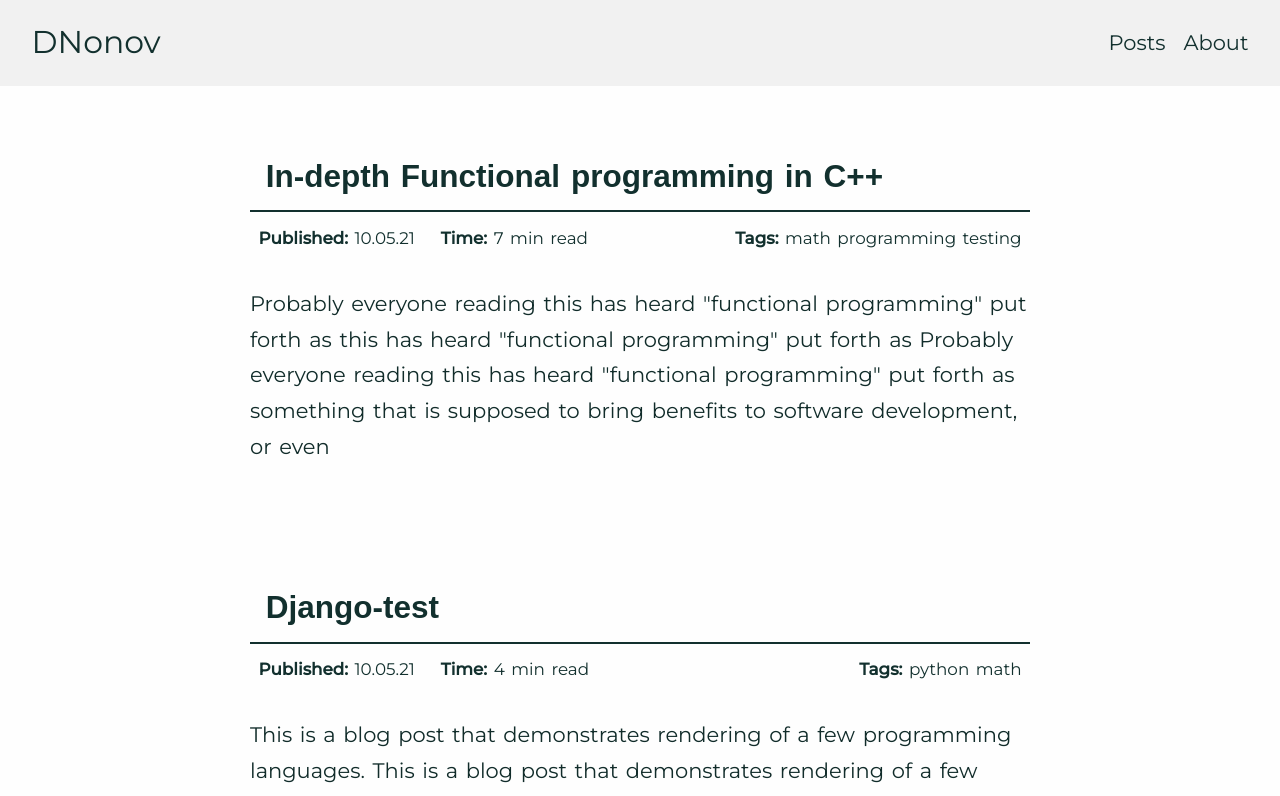
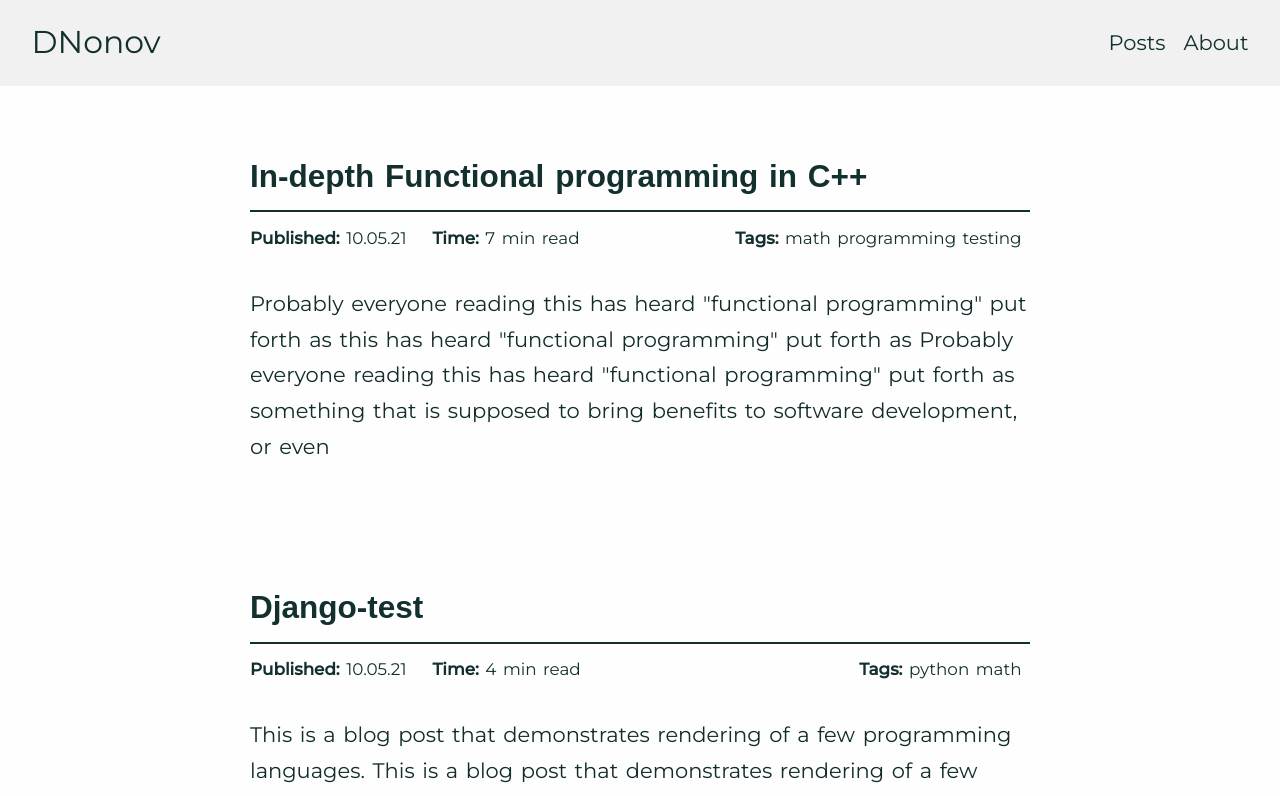
Before and after one commit to DNonov/blog, a Next.js app: page / in a window 1280 px wide. Shown: the top 796 px of the page. Built offline with nearby package versions, Linux system fonts and the light colour scheme; a web font is replaced by a local one.

Commit message:
Change the padding in post title section

```diff
--- a/styles/BlogPostTitleSection.css
+++ b/styles/BlogPostTitleSection.css
@@ -11,14 +11,14 @@
 
 .post-title-section .post-title {
   border-bottom: 2px solid #12302e;
-  padding: 0.5em;
+  padding: 0.5em 0.5em 0.5em 0em;
   margin-bottom: 0em;
 }
 
 .post-metadata {
   display: flex;
   justify-content: space-between;
-  padding: 0.5em;
+  padding: 0.5em 0.5em 0.5em 0em;
   font-size: 0.8em;
 }
 
```
